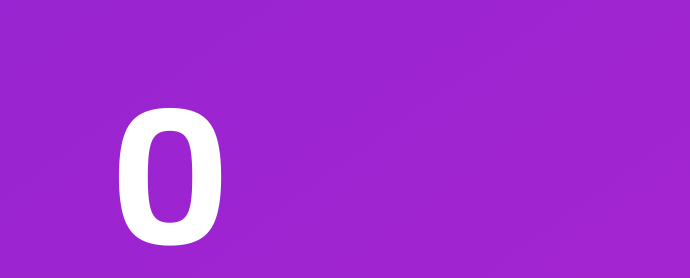
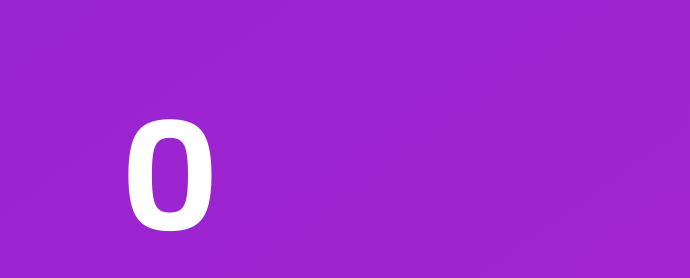
Before and after one commit to vokz55/LumaClick, a plain HTML site: page index.html in a window 1280 px wide. Shown: the part 176-454 px from the top of the page, without its empty margins (470-1160 px from the left). Drawn offline with Linux system fonts and the light colour scheme.

Commit message:
second-commit

```diff
--- a/styles/styles.css
+++ b/styles/styles.css
@@ -1,5 +1,5 @@
 html {
-  font-size: 16px;
+  font-size: 14.5px;
 }
 
 .body {
@@ -139,17 +139,14 @@ html {
   text-align: center;
 }
 
+@media (max-width: 1440px) {
+  html {
+    font-size: 13px;
+  }
+}
+
 @media (max-width: 768px) {
   html {
     font-size: 12px;
   }
 }
-
-
-/*
-.title {
-  color: #fff;
-  align-self: flex-end;
-  justify-self: center;
-  grid-column: 2/3;
-} */
```
